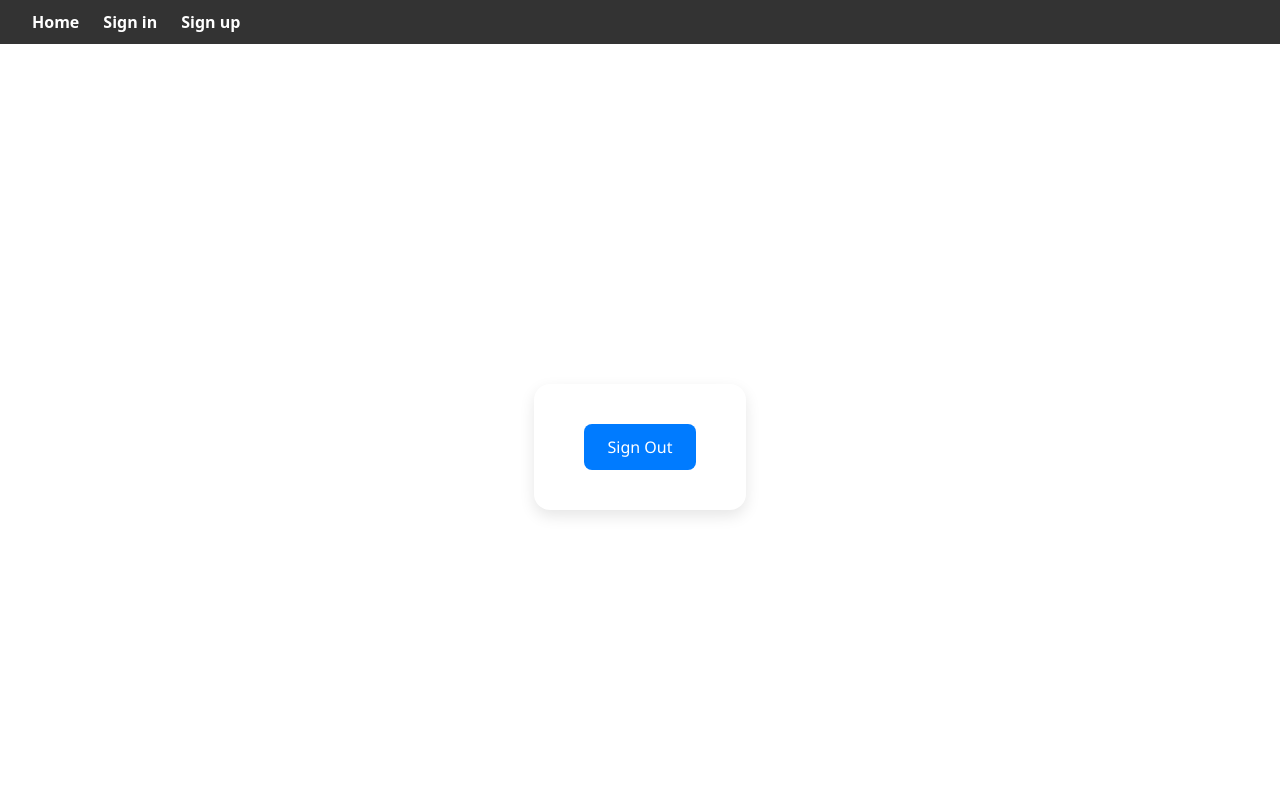
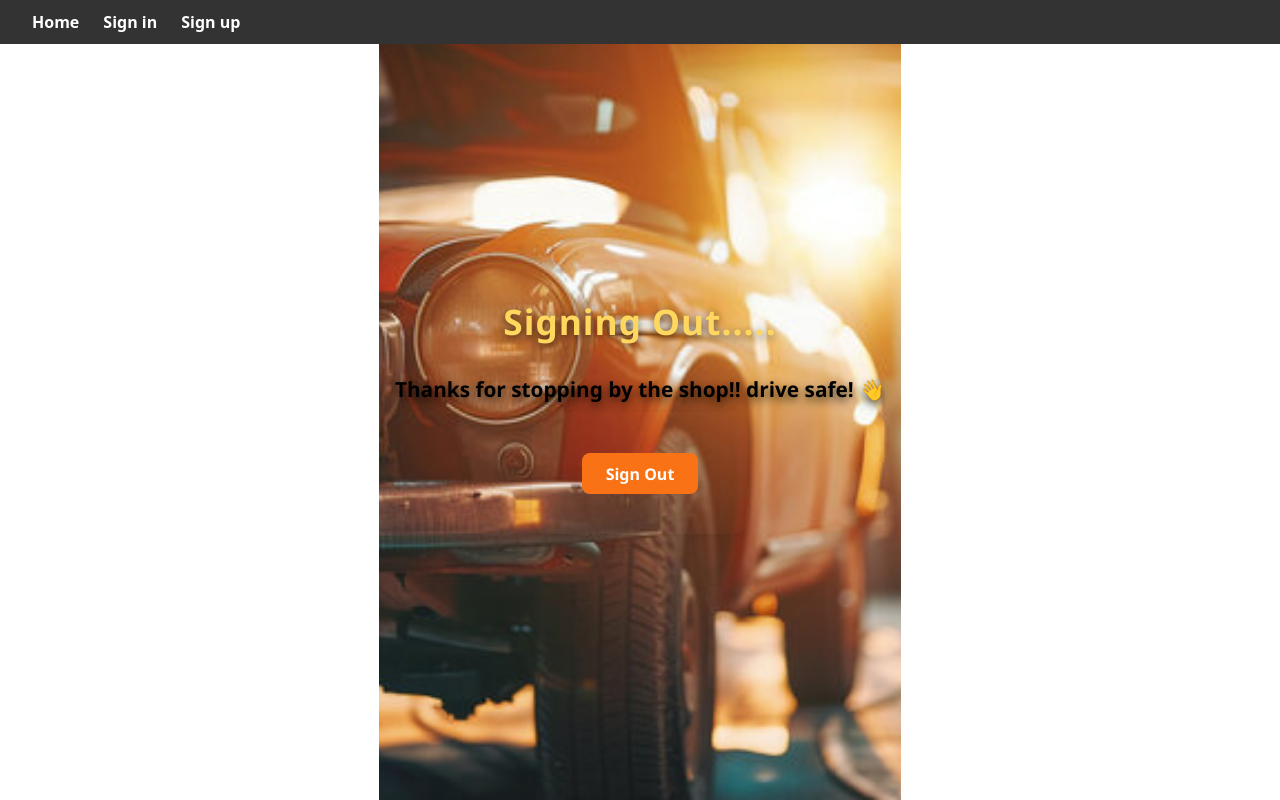
Before and after one commit to michaelslice/CSCI-467-The-Auto-Shop, a React app in the folder frontend/: page /signout in a window 1280 px wide. Built offline with nearby package versions, Linux system fonts and the light colour scheme; the HTML template or start-up script is replaced by a standard one.

Commit message:
Updated file

```diff
--- a/frontend/src/pages/Signout/Signout.tsx
+++ b/frontend/src/pages/Signout/Signout.tsx
@@ -1,3 +1,103 @@
+import { useNavigate } from "react-router-dom";
+import backgroundImage from "./Back.jpg";
+export default function Signout() {
+  const navigate = useNavigate();
+
+  const signOut = async (event: React.FormEvent<HTMLFormElement>) => {
+    event.preventDefault();
+
+    try {
+      // Try to tell the backend we’re signing out (optional)
+      await fetch("http://127.0.0.1:8000/signout", {
+        method: "POST",
+        headers: { "Content-Type": "application/json" },
+      }).catch(() => {
+        // ignore network / backend errors for frontend logout
+      });
+    } finally {
+      // ALWAYS run this, even if fetch failed
+      localStorage.removeItem("user");
+      localStorage.removeItem("username");
+      localStorage.removeItem("cart");
+
+      // Go to Sign In page (no extra reload needed)
+      navigate("/signin", { replace: true });
+    }
+  };
+
+  return (
+    <div
+      style={{
+        minHeight: "100vh",
+        display: "flex",
+        justifyContent: "center",
+        alignItems: "center",
+        backgroundImage: `url(${backgroundImage})`,
+        backgroundSize: "cover",
+        backgroundPosition: "center",
+        backgroundRepeat: "no-repeat",
+      }}
+    >
+      <div
+        className="signin-container"
+        style={{
+          color: "Black",
+          padding: "1rem",
+          margin: "0",
+          display: "flex",
+          flexDirection: "column",
+          alignItems: "center",
+          gap: "0.3rem", // <-- controls spacing between all elements
+        }}
+      >
+        <h2
+          style={{
+            color: "#ffd75e",
+            fontSize: "2.2rem",
+            fontWeight: "800",
+            textAlign: "center",
+            textShadow: "0 2px 8px rgba(0,0,0,0.6)",
+          }}
+        >
+          Signing Out.....
+        </h2>
+        <p
+          style={{
+            marginTop: "0.1rem",
+            color: "black",
+            fontSize: "1.3rem",
+            textAlign: "center",
+            marginBottom: "0.1rem",
+            fontWeight: "600",
+            textShadow: "0 4px 10px rgba(0,0,0,0.7)",
+          }}
+        >
+          Thanks for stopping by the shop!! drive safe! 👋
+        </p>
+        <form className="signin-form" onSubmit={signOut}>
+          <button
+            type="submit"
+            style={{
+              marginTop: "0.1rem",
+              padding: "0.6rem 1.5rem",
+              borderRadius: "8px",
+              border: "none",
+              backgroundColor: "#f97316", // orange
+              color: "white",
+              fontWeight: 700,
+              fontSize: "1rem",
+              cursor: "pointer",
+            }}
+          >
+            Sign Out
+          </button>
+        </form>
+      </div>
+    </div>
+  );
+}
+
+/*
 import { useNavigate } from "react-router-dom";
 
 export default function Signout() {
@@ -16,16 +116,21 @@ export default function Signout() {
       console.log(data);
       localStorage.setItem("user", data["user"]);
 
-      navigate("/landing");
+      localStorage.removeItem("user");
+      localStorage.removeItem("username");
+      localStorage.removeItem("cart");
+
+      navigate("/signin");
+      window.location.href = "/signin";
+
+      // 4. Refresh to ensure Navbar updates
       window.location.reload();
 
       if (!response.ok) {
         console.log("Error!");
         return;
       }
-
-    }
-    catch (error) {
+    } catch (error) {
       console.log(error);
     }
   };
@@ -39,3 +144,4 @@ export default function Signout() {
     </div>
   );
 }
+  */
```
Also changed, not shown: frontend/src/pages/Signout/Back.jpg (added).
